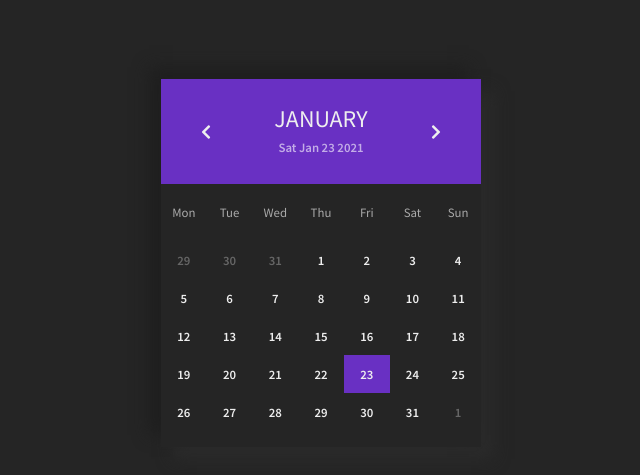
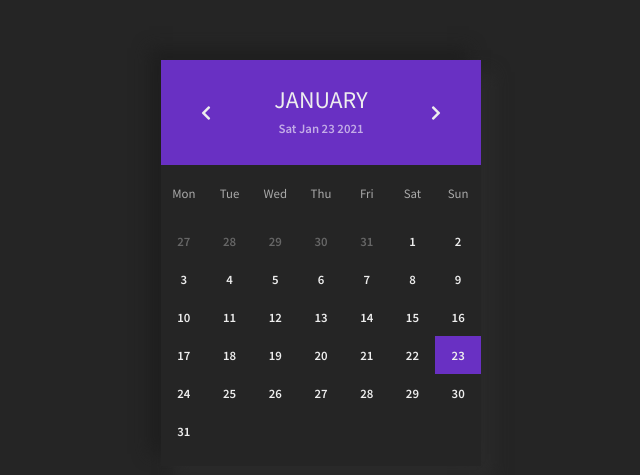
Before and after one commit to Eddges/calendarly, a website: page index.html in a window 1280 px wide. Shown: the part 137-612 px from the top of the page, without its empty margins (319-959 px from the left). Drawn offline with Linux system fonts and the light colour scheme.

Commit message:
Current month and previous months overflowing dates rendered

```diff
--- a/index.html
+++ b/index.html
@@ -39,10 +39,7 @@
                 <span class='Label'>Sun</span>
             </div>
             <div class='Dates'>
-                <span class='Date PrevDate'>29</span>
-                <span class='Date PrevDate'>30</span>
-                <span class='Date PrevDate'>31</span>
-                <span class='Date'>1</span>
+                <!-- <span class='Date'>1</span>
                 <span class='Date'>2</span>
                 <span class='Date'>3</span>
                 <span class='Date'>4</span>
@@ -73,7 +70,7 @@
                 <span class='Date'>29</span>
                 <span class='Date'>30</span>
                 <span class='Date'>31</span>
-                <span class='Date NextDate'>1</span>
+                <span class='Date NextDate'>1</span> -->
             </div>
         </div>
     </body>
--- a/scripts/script.js
+++ b/scripts/script.js
@@ -15,13 +15,30 @@ var dayArray = [
 var renderCalendar = function () {
     var monthNameElement = document.querySelector('.MonthName');
     var currentDateElement = document.querySelector('.CurrentDate');
-    var today = new Date();
-    console.log('Month : ', today.getMonth());
+    var datesElement = document.querySelector('.Dates');
+    var newDate = new Date();
+    var currentDateNumber = newDate.getDate();
+    var currentDayNumber = newDate.getDay();
+    var currentMonthNumber = newDate.getMonth();
+    var currentYearNumber = newDate.getFullYear();
+    var firstDayOfThisMonth = new Date(2021, newDate.getMonth(), 1);
+    var lastDayOfThisMonth = new Date(2021, newDate.getMonth() + 1, 0);
+    var currentDayOfTheWeek = firstDayOfThisMonth.getDay();
+    var lastDateOfPrevMonth = new Date(2021, newDate.getMonth(), 0).getDate();
+    console.log('last day of Month : ', lastDayOfThisMonth.getDate());
     if (monthNameElement) {
-        monthNameElement.innerHTML = dayArray[today.getMonth()];
+        monthNameElement.innerHTML = dayArray[currentMonthNumber];
     }
     if (currentDateElement) {
-        currentDateElement.innerHTML = today.toDateString();
+        currentDateElement.innerHTML = newDate.toDateString();
+    }
+    if (datesElement) {
+        for (var i = lastDateOfPrevMonth - currentDayOfTheWeek + 1; i <= lastDateOfPrevMonth; i++) {
+            datesElement.innerHTML += "<span class='Date PrevDate'>" + i + "</span>";
+        }
+        for (var i = 1; i <= lastDayOfThisMonth.getDate(); i++) {
+            datesElement.innerHTML += "<span class='Date " + (i === currentDateNumber ? 'Active' : '') + "'>" + i + "</span>";
+        }
     }
 };
 renderCalendar(0);
```
Also changed, not shown: scripts/script.ts (+26 -4 lines).
